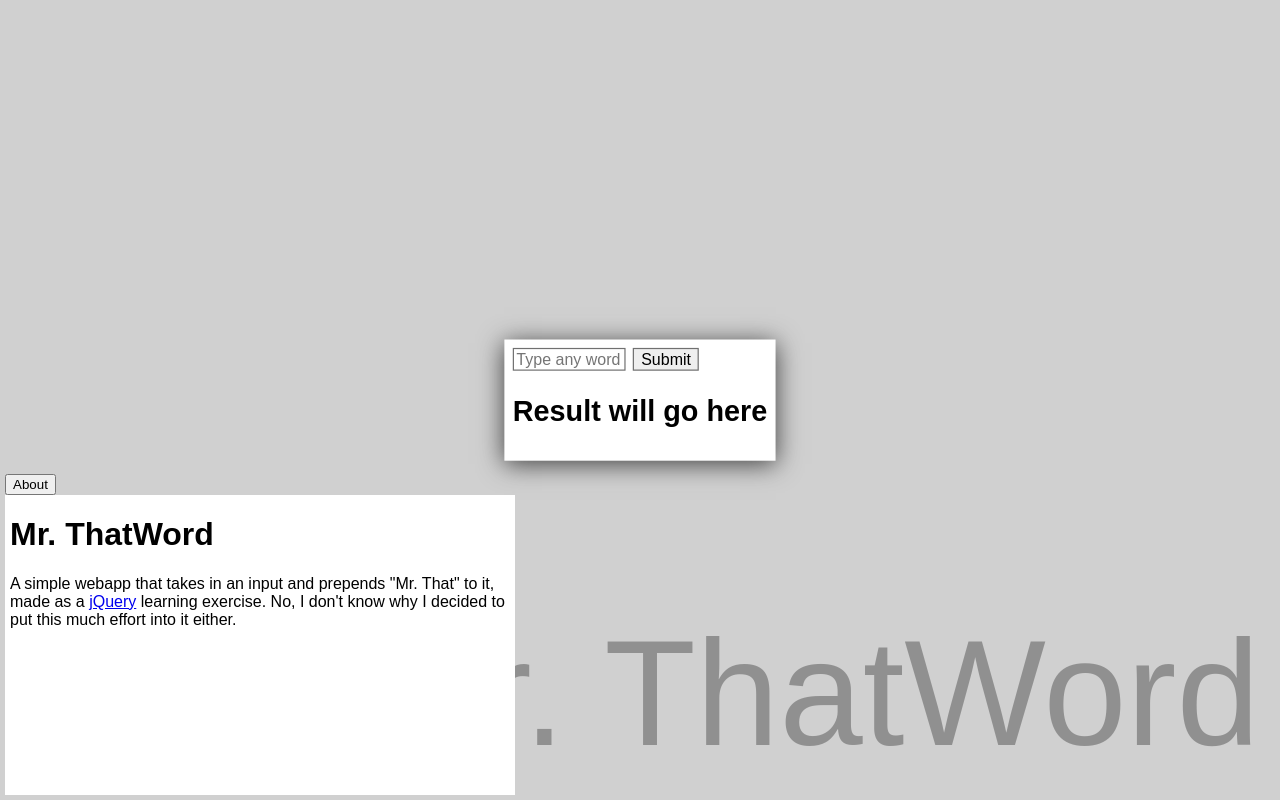
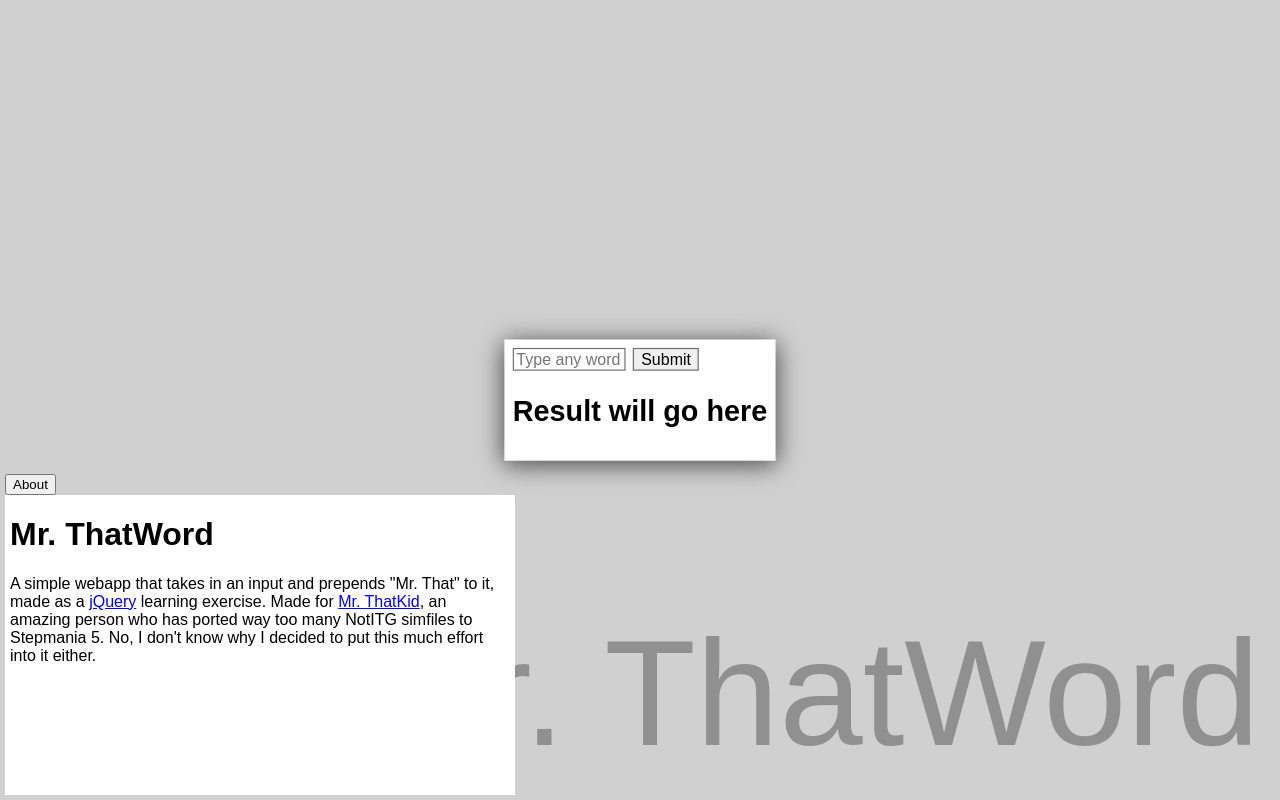
Before and after one commit to ElliottBelardo/mr-thatword, a plain HTML site: page index.html in a window 1280 px wide. Both pictures are taken after a click on the button "About". Drawn offline with nearby package versions, Linux system fonts and the light colour scheme.

Commit message:
Extend about section tbh

```diff
--- a/index.html
+++ b/index.html
@@ -72,7 +72,7 @@
       <button type="button" name="button">About</button>
       <div id="infodiv" hidden>
         <h1>Mr. ThatWord</h1>
-        <p>A simple webapp that takes in an input and prepends "Mr. That" to it, made as a <a href="https://jquery.com/">jQuery</a> learning exercise. No, I don't know why I decided to put this much effort into it either.</p>
+        <p>A simple webapp that takes in an input and prepends "Mr. That" to it, made as a <a href="https://jquery.com/">jQuery</a> learning exercise. Made for <a href="https://www.youtube.com/user/MrThatKid4/">Mr. ThatKid</a>, an amazing person who has ported way too many NotITG simfiles to Stepmania 5. No, I don't know why I decided to put this much effort into it either.</p>
       </div>
     </div>
   </body>
```
